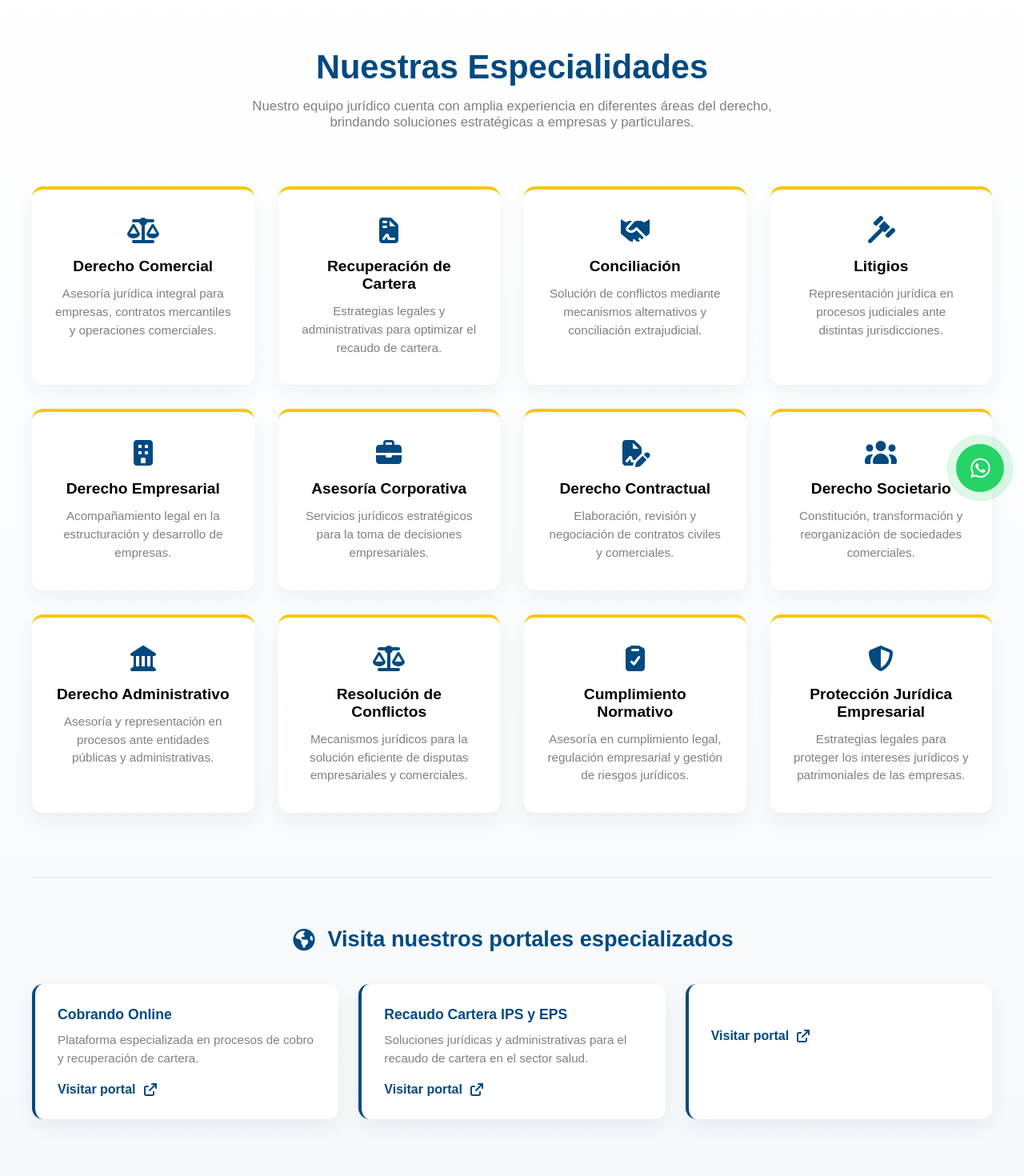
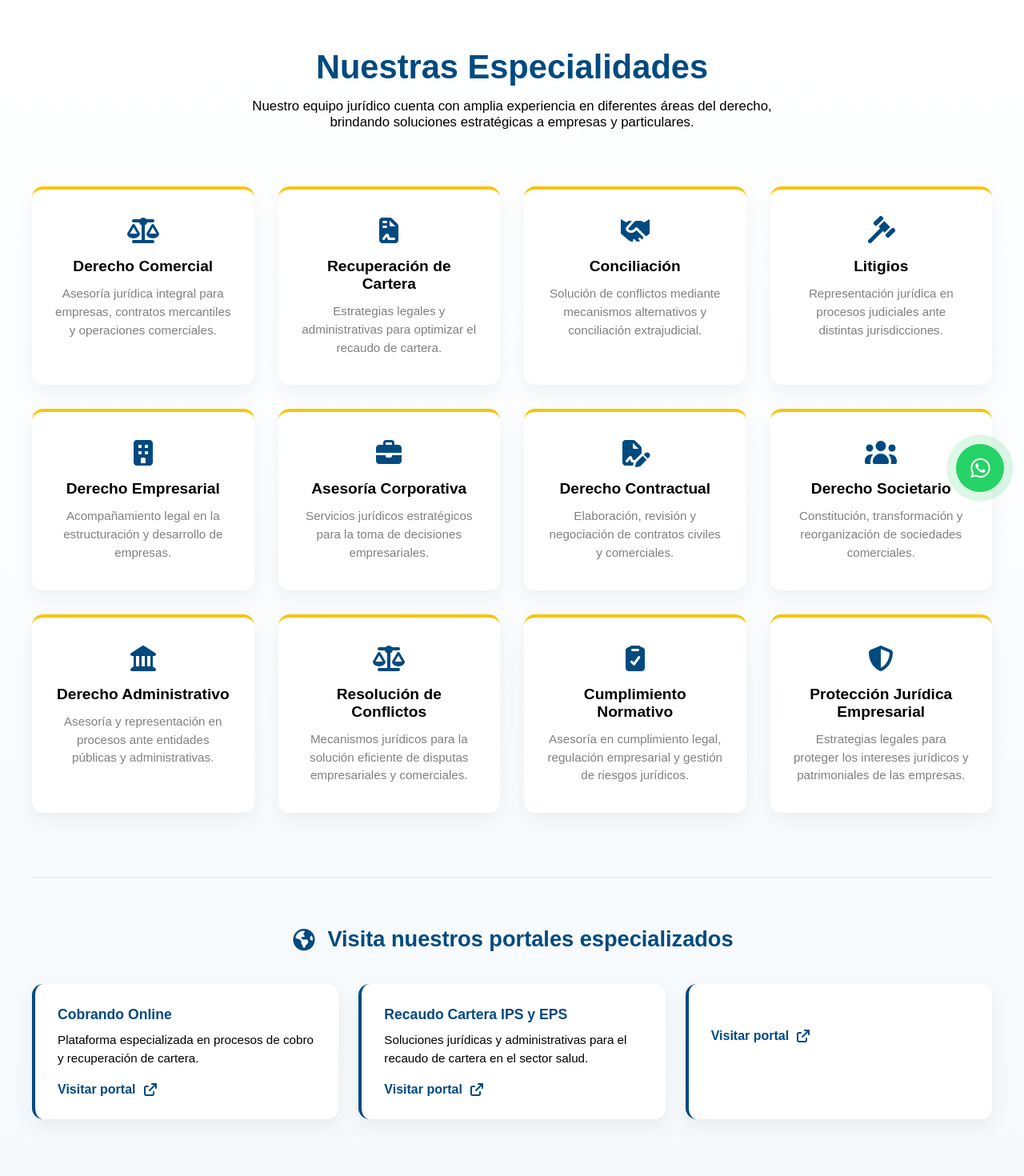
Before and after one commit to paginaswebpravice-prog/pravice-co, a Next.js app: page /especialidades in a window 1280 px wide. Shown: the part 160-1630 px from the top of the page at 80% size. Built offline with nearby package versions, Linux system fonts and the light colour scheme.

Commit message:
Updates styles

```diff
--- a/src/app/especialidades/Especialidades.module.css
+++ b/src/app/especialidades/Especialidades.module.css
@@ -22,7 +22,7 @@
 
 .descripcion {
   text-align: center;
-  color: #808080;
+  color: #000;
   margin-bottom: 70px;
   max-width: 700px;
   margin-left: auto;
@@ -153,7 +153,7 @@
 
 .portalCard p {
   font-size: 0.95rem;
-  color: #808080;
+  color: #000;
   line-height: 1.5;
 }
 
--- a/src/app/styles/About.module.css
+++ b/src/app/styles/About.module.css
@@ -28,7 +28,7 @@
   margin-top: 20px;
   max-width: 900px;
   font-size: 18px;
-  color: #808080;
+  color: #000;
   line-height: 1.7;
 }
 
```
